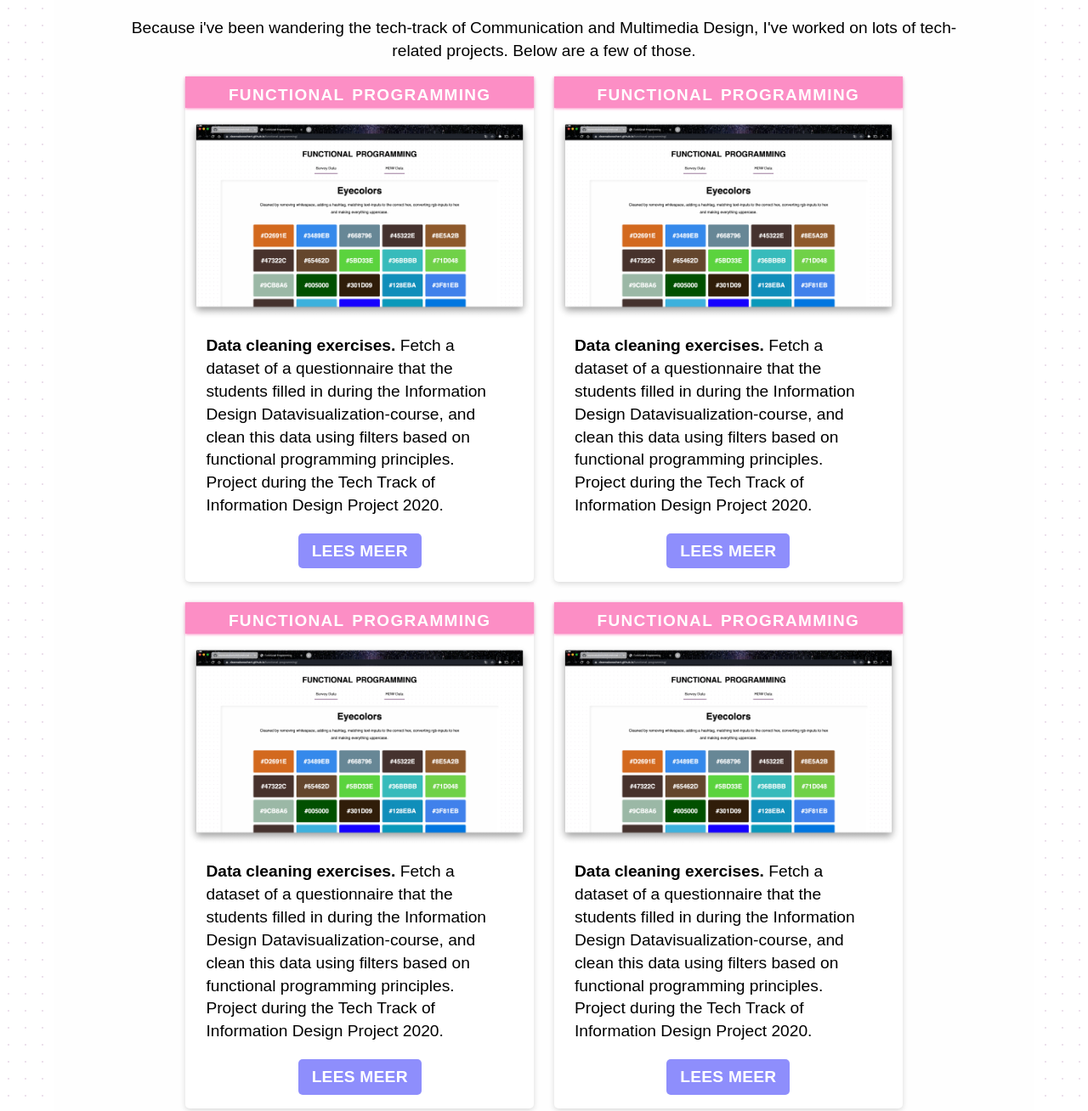
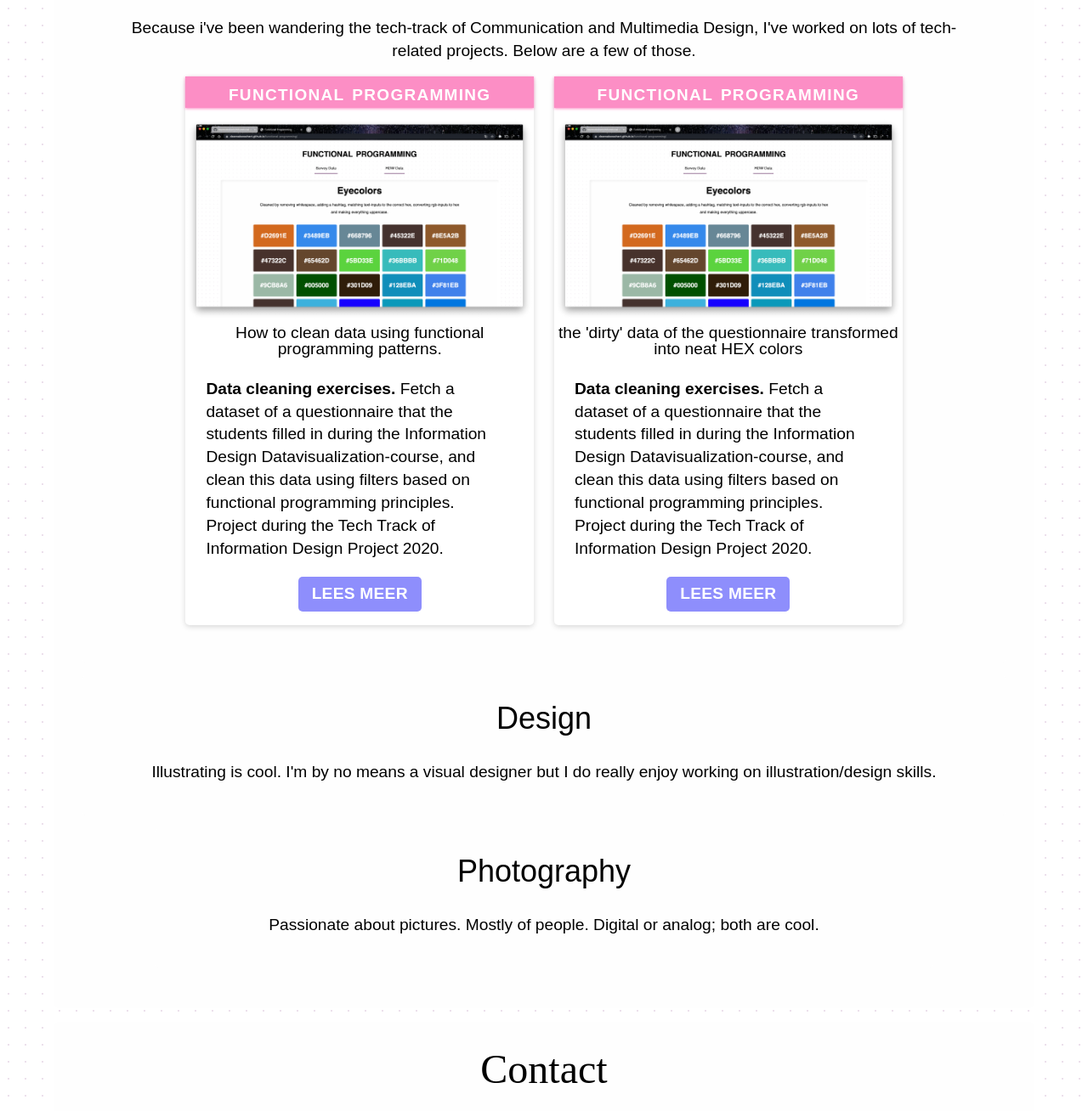
Before and after one commit to deannabosschert/portfolio, an Eleventy site: page src/index.html in a window 1280 px wide. Shown: the part 820-2128 px from the top of the page at 85% size. Built offline with nearby package versions, Linux system fonts and the light colour scheme; Eleventy itself is replaced by a stand-in of ours; files that its build step writes are made by us from their sources.

Commit message:
feat: change styling

```diff
--- a/src/assets/scss/_layout.scss
+++ b/src/assets/scss/_layout.scss
@@ -33,6 +33,25 @@ aside figure {
     max-width: 80%;
   }
 }
+
+figure {
+  overflow: hidden;
+
+ img {
+    transition: 0.3s;
+  }
+
+  img:hover {
+    transform: scale(1.1);
+  }
+
+  figcaption {
+    text-align: center;
+    padding: 0 0.25rem 0.5rem 0.25rem;
+  }
+}
+
+
 
 blockquote {
   margin: 0.2rem 0;
--- a/src/index.html
+++ b/src/index.html
@@ -5,7 +5,7 @@ title: Deanna Bosschert
 <html lang="en">
 
 <head>
-  <meta charset="utf-8" name="viewport" content="width=device-width, initial-scale=1.0">
+
   <title>{{ title }}</title>
   <link rel="stylesheet" type="text/css" href="/assets/index.css">
 </head>
@@ -39,40 +39,36 @@ title: Deanna Bosschert
           tech-related projects. Below are a few of those.</p>
         <article>
           <h4>functional programming</h4>
-          <img src="/assets/img/thumbnails/functional-programming.png"
+          <figure>
+            <img src="/assets/img/thumbnails/functional-programming.png"
             alt="screenshot of my website for the functional programming course">
-          <p><span>Data cleaning exercises.</span> Fetch a dataset of a questionnaire that the students filled in during
+          <!-- <figcaption>
+            the 'dirty' data of the questionnaire transformed into neat HEX colors
+          </figcaption> -->
+          <figcaption>
+            How to clean data using functional programming patterns.
+          </figcaption>
+        </figure>
+         <p><span>Data cleaning exercises.</span> Fetch a dataset of a questionnaire that the students filled in during
             the Information Design Datavisualization-course, and clean this data using filters based on functional
             programming principles. Project during the Tech Track of Information Design Project 2020.</p>
           <button>Lees meer</button>
         </article>
         <article>
           <h4>functional programming</h4>
-          <img src="/assets/img/thumbnails/functional-programming.png"
+          <figure>
+            <img src="/assets/img/thumbnails/functional-programming.png"
             alt="screenshot of my website for the functional programming course">
-          <p><span>Data cleaning exercises.</span> Fetch a dataset of a questionnaire that the students filled in during
+          <figcaption>
+            the 'dirty' data of the questionnaire transformed into neat HEX colors
+          </figcaption>
+        </figure>
+         <p><span>Data cleaning exercises.</span> Fetch a dataset of a questionnaire that the students filled in during
             the Information Design Datavisualization-course, and clean this data using filters based on functional
             programming principles. Project during the Tech Track of Information Design Project 2020.</p>
           <button>Lees meer</button>
         </article>
-        <article>
-          <h4>functional programming</h4>
-          <img src="/assets/img/thumbnails/functional-programming.png"
-            alt="screenshot of my website for the functional programming course">
-          <p><span>Data cleaning exercises.</span> Fetch a dataset of a questionnaire that the students filled in during
-            the Information Design Datavisualization-course, and clean this data using filters based on functional
-            programming principles. Project during the Tech Track of Information Design Project 2020.</p>
-          <button>Lees meer</button>
-        </article>
-        <article>
-          <h4>functional programming</h4>
-          <img src="/assets/img/thumbnails/functional-programming.png"
-            alt="screenshot of my website for the functional programming course">
-          <p><span>Data cleaning exercises.</span> Fetch a dataset of a questionnaire that the students filled in during
-            the Information Design Datavisualization-course, and clean this data using filters based on functional
-            programming principles. Project during the Tech Track of Information Design Project 2020.</p>
-          <button>Lees meer</button>
-        </article>
+
       </section>
       <section>
         <h3>Design</h3>
```
